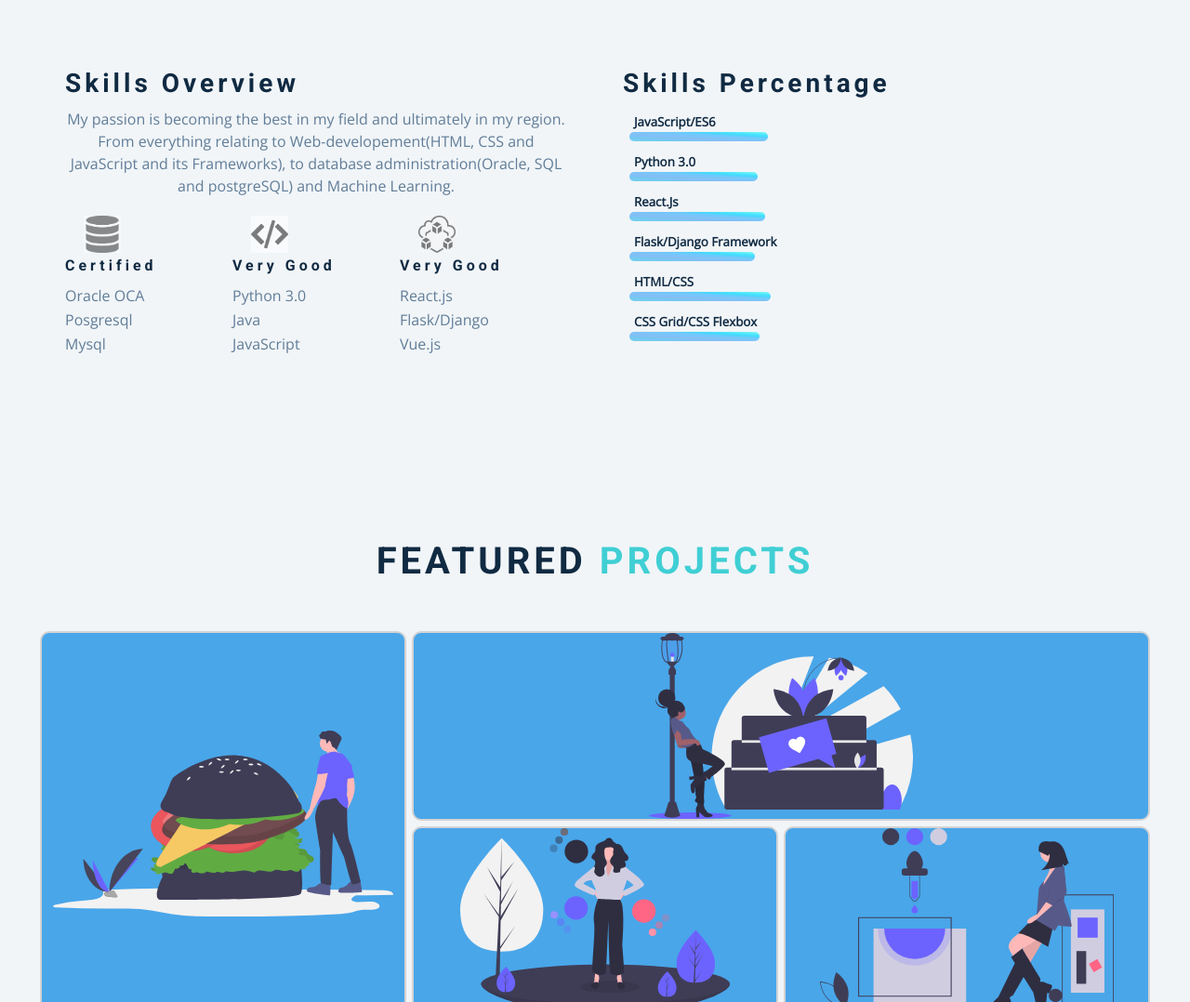
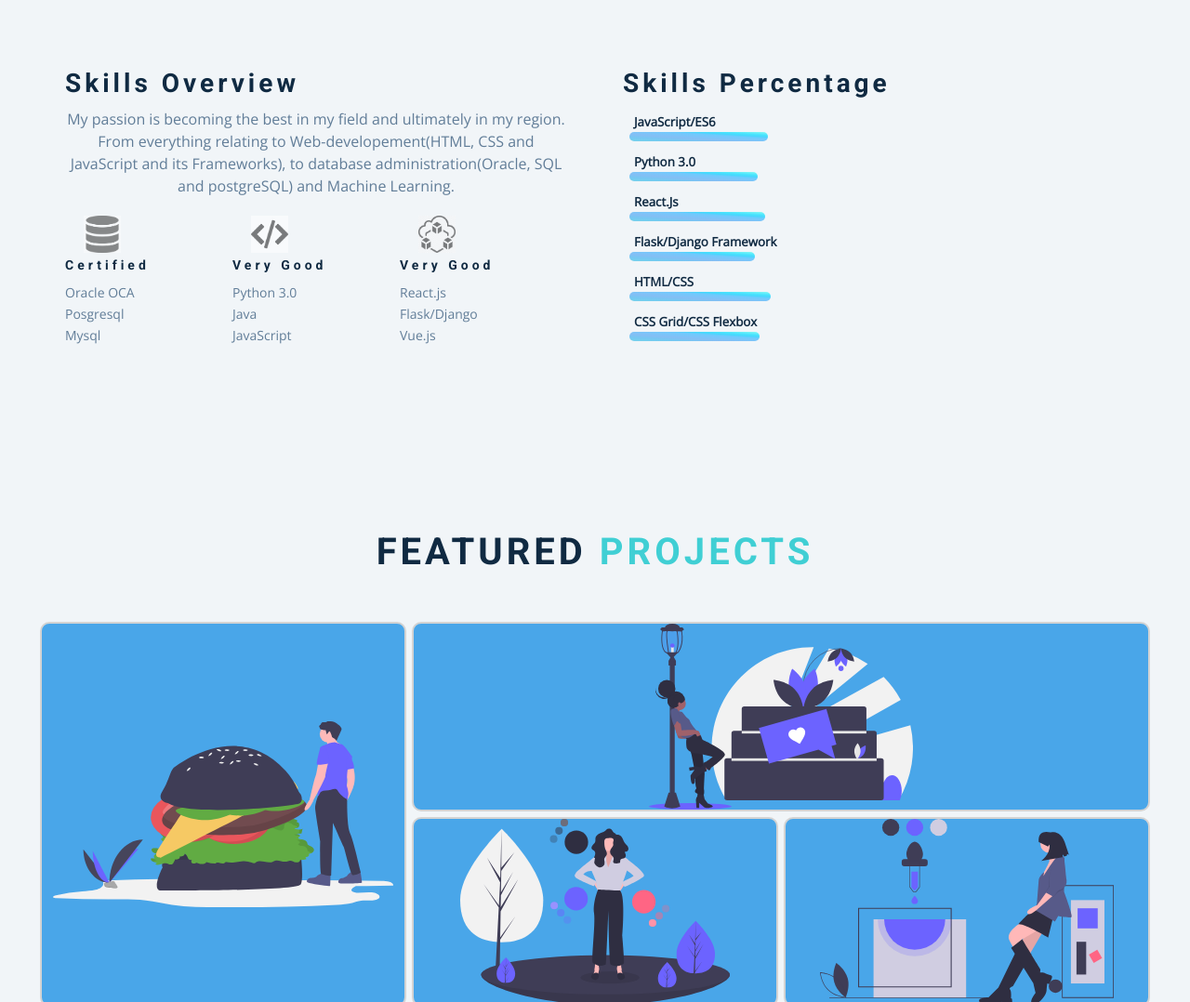
Before and after one commit to ohayamic/my-portfolio, a React (Create React App) app: page / in a window 1280 px wide. Shown: the part 1658-2736 px from the top of the page at 93% size. Built offline with nearby package versions, Linux system fonts and the light colour scheme.

Commit message:
updated the skill folder
changed the size of the p and h4 elements to fit respective screen sizes

```diff
--- a/src/App.css
+++ b/src/App.css
@@ -556,6 +556,7 @@ Adjust AboutComponents as screen size changes
 }
 
 .skill--content {
+  box-sizing: border-box;
   margin: 10px;
   padding: 20px;
 }
@@ -564,8 +565,12 @@ Adjust AboutComponents as screen size changes
   display: grid;
   grid-template-columns: 1fr 1fr 1fr;
 }
+.skill--knowledge h4 {
+  font-size: 12px;
+}
 
 .skill--knowledge p {
+  font-size: 12px;
   margin-bottom: 2px;
 }
 
@@ -582,11 +587,29 @@ Adjust AboutComponents as screen size changes
   cursor: pointer;
 }
 
+@media screen and (min-width: 768px) {
+  .skill-container {
+    display: grid;
+    grid-template-columns: 380px 1fr;
+    grid-template-rows: 1fr;
+  }
+  .skill--knowledge p {
+    font-size: 14px;
+    margin-bottom: 2px;
+  }
+  .skill--knowledge h4 {
+    font-size: 14px;
+  }
+}
 @media screen and (min-width: 992px) {
   .skill-container {
     display: grid;
     grid-template-columns: 1fr 1fr;
     grid-template-rows: 1fr;
+  }
+  .skill--knowledge p {
+    font-size: 14px;
+    margin-bottom: 2px;
   }
 }
 
```
